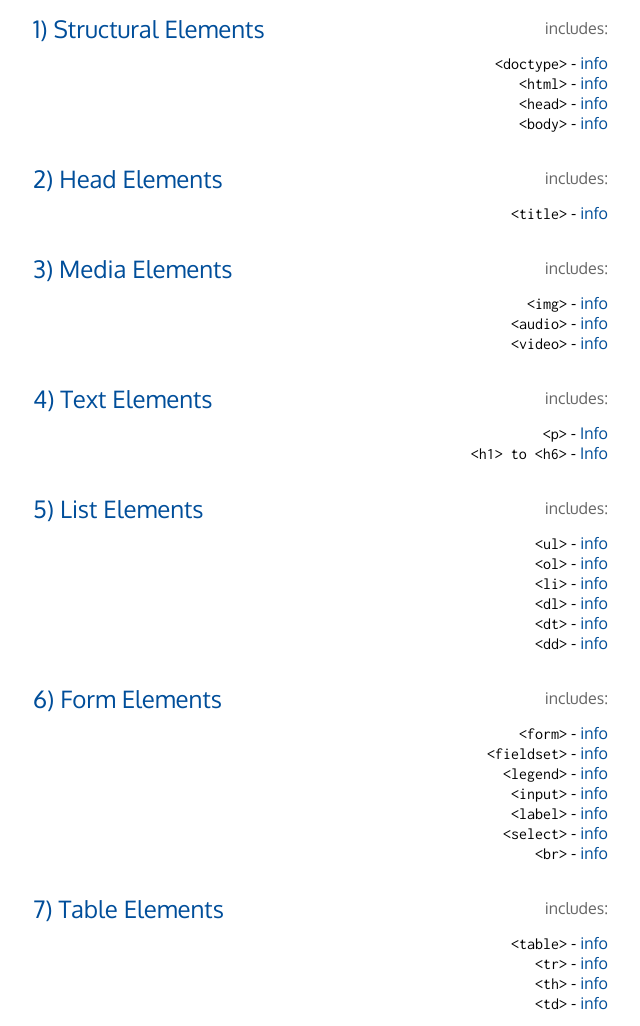
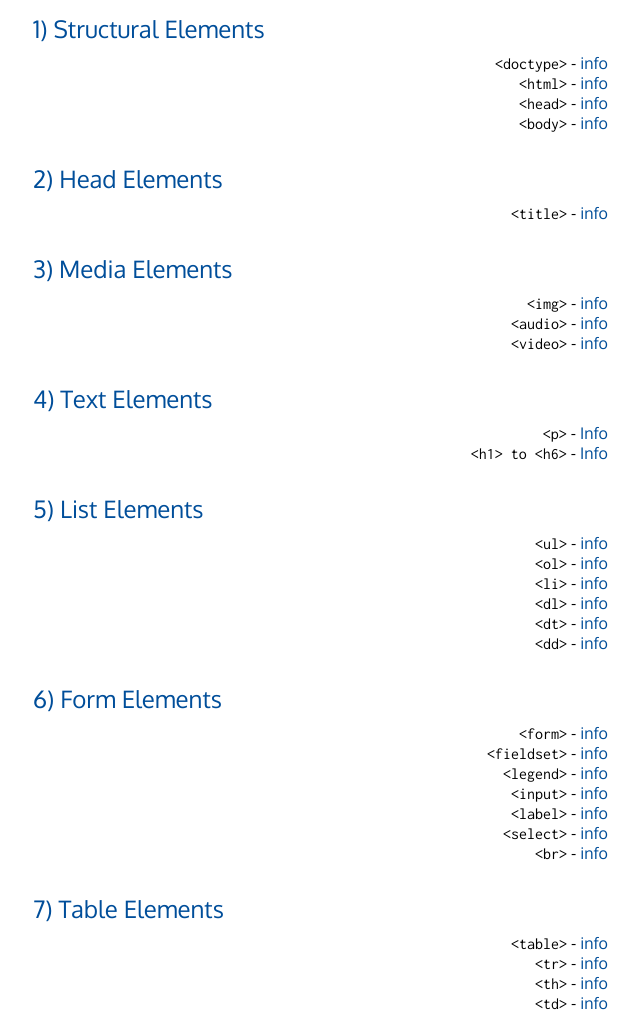
Before and after one commit to thetmkay/teaching, a website: page views/index.html in a window 1280 px wide. Shown: the part 307-1333 px from the top of the page, without its empty margins (335-975 px from the left). Drawn offline with Linux system fonts and the light colour scheme.

Commit message:
remove includes link

```diff
--- a/public/css/app.css
+++ b/public/css/app.css
@@ -97,7 +97,6 @@ code {
 
 .example-list-header {
 	padding-right: 20px;
-	float: right;
 	font-weight: normal;
 	color: #666;
 	line-height: 30px;
--- a/views/index.html
+++ b/views/index.html
@@ -23,7 +23,6 @@
             <h3 class="chapter-subtitle">Examples</h3>
             <div class="example-box">
                 <header class="example-header"><a class="example link" href="simple-table">1) Structural Elements</a>
-                    <a href="#" class="example-list-header includes-link">includes:</a>
                 </header>
                 <ul class="example-list">
                     <li><code>&lt;doctype&gt;</code> - <a class="info link" href="https://developer.mozilla.org/en-US/docs/Web/Guide/HTML/HTML5/Introduction_to_HTML5" target="_blank">info</a>
@@ -38,7 +37,6 @@
             </div>
             <div class="example-box">
                 <header class="example-header"><a class="example link" href="simple-table">2) Head Elements</a>
-                    <a href="#" class="example-list-header includes-link">includes:</a>
                 </header>
                 <ul class="example-list">
                     <li><code>&lt;title&gt;</code> - <a class="info link" href="https://developer.mozilla.org/en-US/docs/Web/HTML/Element/title" target="_blank">info</a>
@@ -47,7 +45,6 @@
             </div>
             <div class="example-box">
                 <header class="example-header"><a class="example link" href="simple-table">3) Media Elements</a>
-                    <a href="#" class="example-list-header includes-link">includes:</a>
                 </header>
                 <ul class="example-list">
                     <li><code>&lt;img&gt;</code> - <a class="info link" href="https://developer.mozilla.org/en-US/docs/Web/HTML/Element/img" target="_blank">info</a>
@@ -60,7 +57,6 @@
             </div>
             <div class="example-box">
                 <header class="example-header"><a class="example link" href="simple-table">4) Text Elements</a>
-                    <a href="#" class="example-list-header includes-link">includes:</a>
                 </header>
                 <ul class="example-list">
                     <li><code>&lt;p&gt;</code> - <a class="info link" href="https://developer.mozilla.org/en-US/docs/Web/HTML/Element/p" target="_blank">Info</a>
@@ -71,7 +67,6 @@
             </div>
             <div class="example-box">
                 <header class="example-header"><a class="example link" href="simple-table">5) List Elements</a>
-                    <a href="#" class="example-list-header includes-link">includes:</a>
                 </header>
                 <ul class="example-list">
                     <li><code>&lt;ul&gt;</code> - <a class="info link" href="https://developer.mozilla.org/en-US/docs/Web/HTML/Element/ul" target="_blank">info</a>
@@ -90,7 +85,6 @@
             </div>
             <div class="example-box">
                 <header class="example-header"><a class="example link" href="simple-table">6) Form Elements</a>
-                    <a href="#" class="example-list-header includes-link">includes:</a>
                 </header>
                 <ul class="example-list">
                     <li><code>&lt;form&gt;</code> - <a class="info link" href="https://developer.mozilla.org/en-US/docs/Web/HTML/Element/form" target="_blank">info</a>
@@ -111,7 +105,6 @@
             </div>
             <div class="example-box">
                 <header class="example-header"><a class="example link" href="simple-table">7) Table Elements</a>
-                    <a href="#" class="example-list-header includes-link">includes:</a>
                 </header>
                 <ul class="example-list">
                     <li><code>&lt;table&gt;</code> - <a class="info link" href="https://developer.mozilla.org/en-US/docs/Web/HTML/Element/table" target="_blank">info</a>
@@ -143,7 +136,6 @@
             </ol>
         </div>
     </section>
-    <script src="/js/app.js"></script>
 </body>
 
 </html>
```
